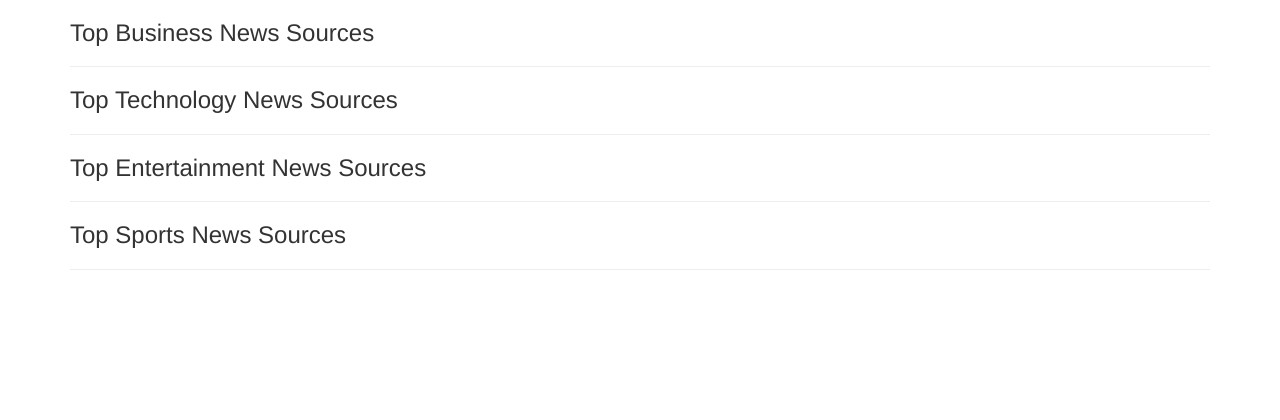
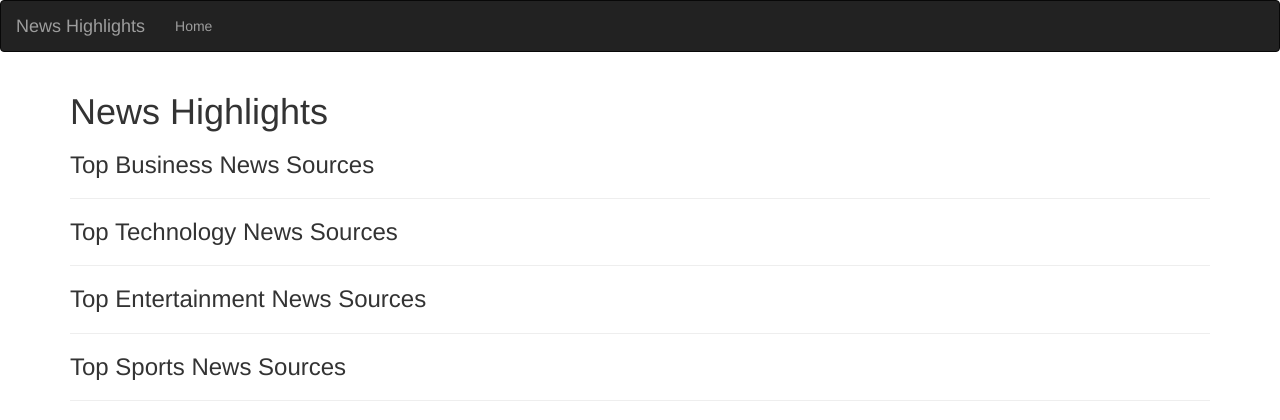
Before and after one commit to Vivvianne/News-App, a Flask app: template app/templates/index.html in a window 1280 px wide. Shown: the top 420 px of the page. Run offline with Flask 2, Linux system fonts and the light colour scheme; the template is opened without the code that fills it, so the values that code supplies are empty; some libraries are stand-ins or nearby versions.

Commit message:
on the previos commit, debugged the base html, on this commit, updated the navbar

```diff
--- a/app/templates/index.html
+++ b/app/templates/index.html
@@ -3,6 +3,7 @@
 
 {% block content%}
 <div class="container">
+        <h1>News Highlights</h1>
 		<!-- Business News Section  -->
         <h3> Top Business News Sources</h3>
         <hr>
--- a/app/templates/navbar.html
+++ b/app/templates/navbar.html
@@ -1,4 +1,18 @@
-{% extends 'bootstrap/base.html'%}
-<!-- Navbar block  -->
-{% block content %}
-{% endblock %}
+<div class="navbar navbar-inverse" role="navigation">
+        <div class="container-fluid">
+            <div class="navbar-header">
+                <button type="button" class="navbar-toggle" data-toggle="collapse" data-target=".navbar-collapse">
+                  <span class="sr-only">Toggle navigation</span>
+                  <span class="icon-bar"></span>
+                  <span class="icon-bar"></span>
+                  <span class="icon-bar"></span>
+                </button>
+                <a class="navbar-brand" href="/"> News Highlights </a>
+            </div>
+            <div class="navbar-collapse collapse">
+                <ul class="nav navbar-nav">
+                    <li><a href="/">Home</a></li>
+            </div>
+
+        </div>
+    </div>
```
